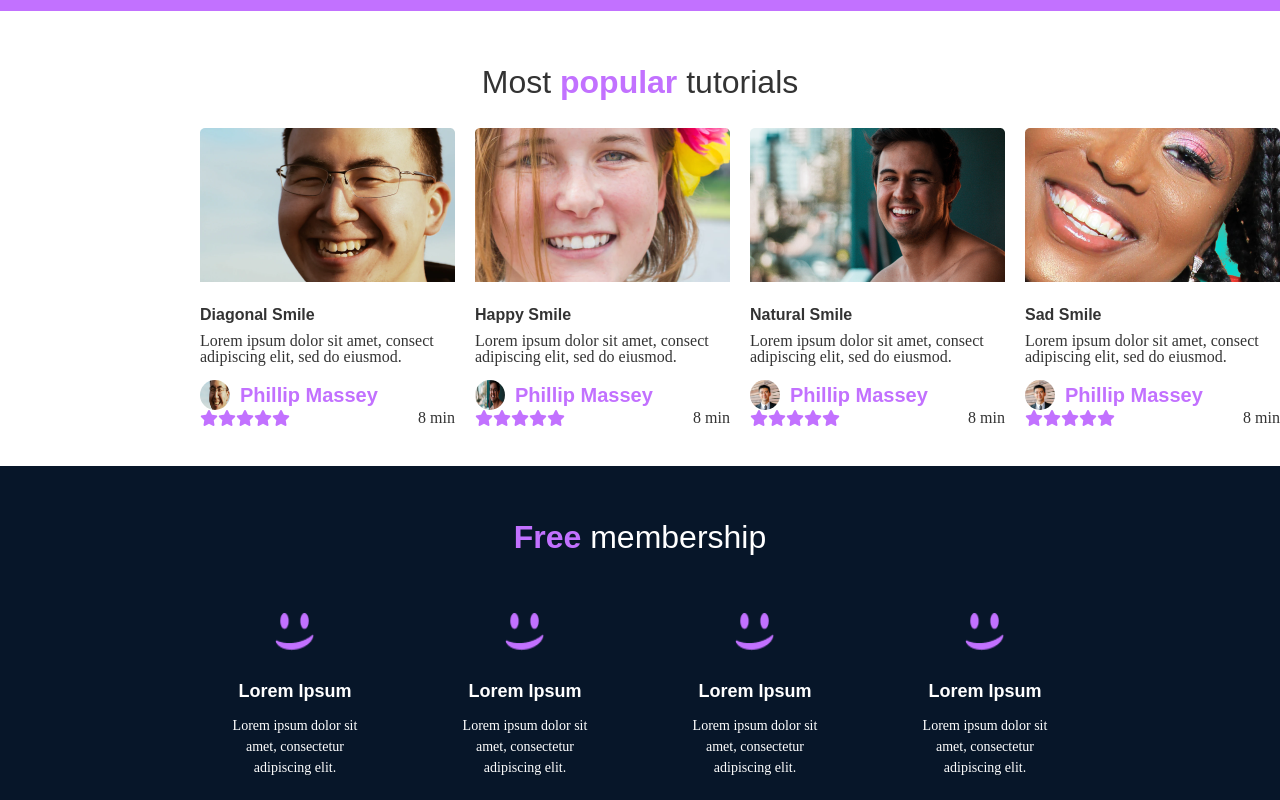
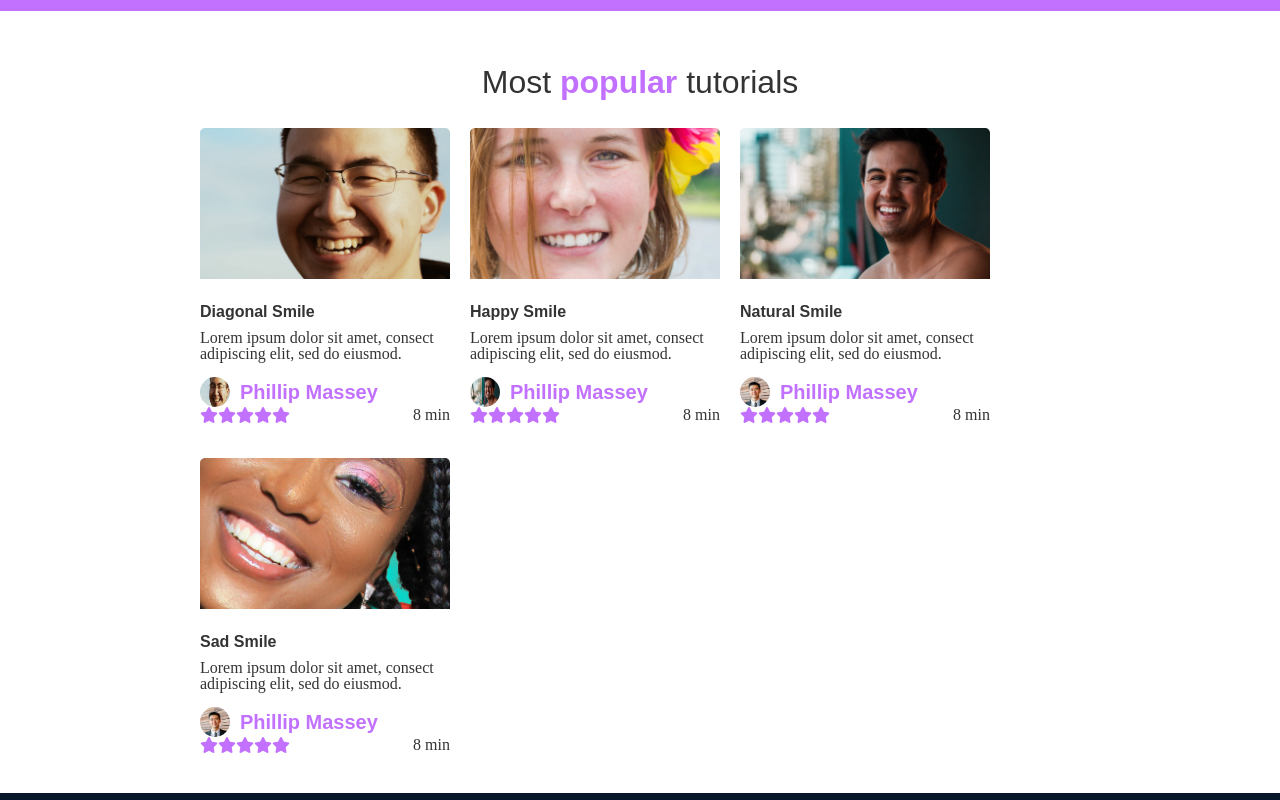
Before and after one commit to memesofting/alx_html_css, a plain HTML site: page css_advanced/index.html in a window 1280 px wide. Shown: the part 1260-2060 px from the top of the page. Drawn offline with Linux system fonts and the light colour scheme.

Commit message:
update changes

```diff
--- a/css_advanced/styles.css
+++ b/css_advanced/styles.css
@@ -175,9 +175,11 @@ h2 {
     display: flex;
     flex-direction: row;
     gap: 20px;
+    flex-wrap: wrap;
 }
 
 .tutorial-item {
+    width: 250px;
     display: flex;
     flex-direction: column;
     font-weight: lighter;
```
